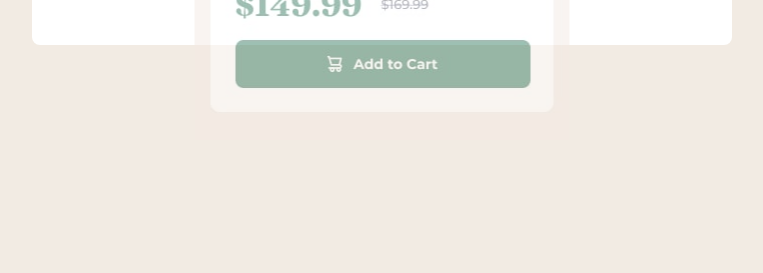
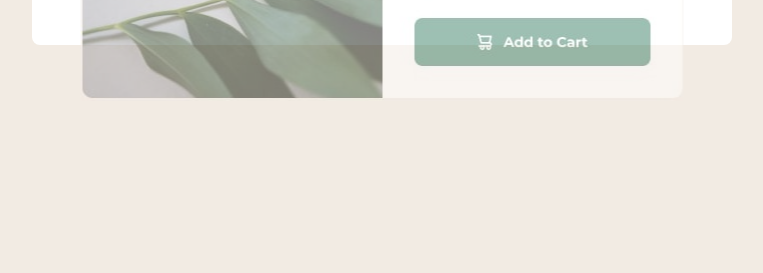
Before and after one commit to pettik/FrontendMentor--Parfume-onepage, a plain HTML site: page index.html in a window 1280 px wide. Shown: the part 527-800 px from the top of the page, without its empty margins (258-1021 px from the left). Drawn offline with Linux system fonts and the light colour scheme.

Commit message:
desktop style

```diff
--- a/assets/styles.css
+++ b/assets/styles.css
@@ -155,6 +155,22 @@ p.parfume-info {
 
 /* DESKTOP OVERRIDES */
 @media screen and (min-width: 750px) {
+  .template {
+    position: absolute;
+    top: 0;
+    left: 50%;
+    transform: translateX(-50%);
+    width: 603px;
+    height: 628px;
+
+    background-image: url(./desktop-design2.jpg);
+    background-size: contain;
+    background-repeat: no-repeat;
+    background-position: center;
+    z-index: 1;
+    opacity: 50%;
+  }
+
   .main-box {
     height: 100vh;
   }
```
Also changed, not shown: assets/desktop-design2.jpg (added).
